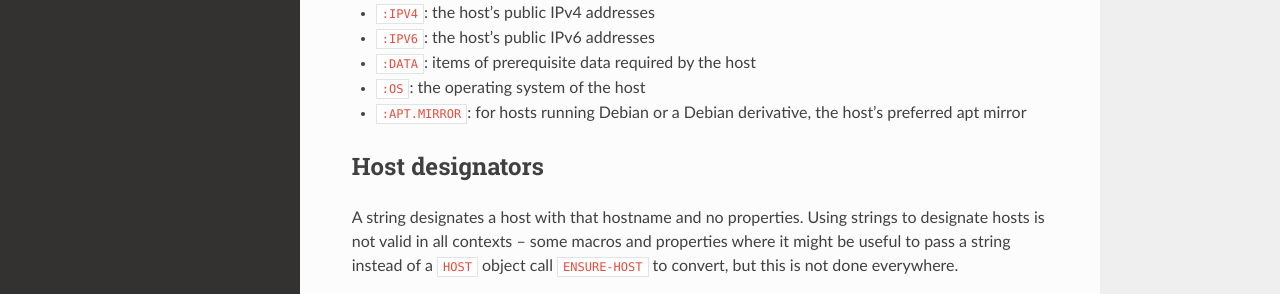
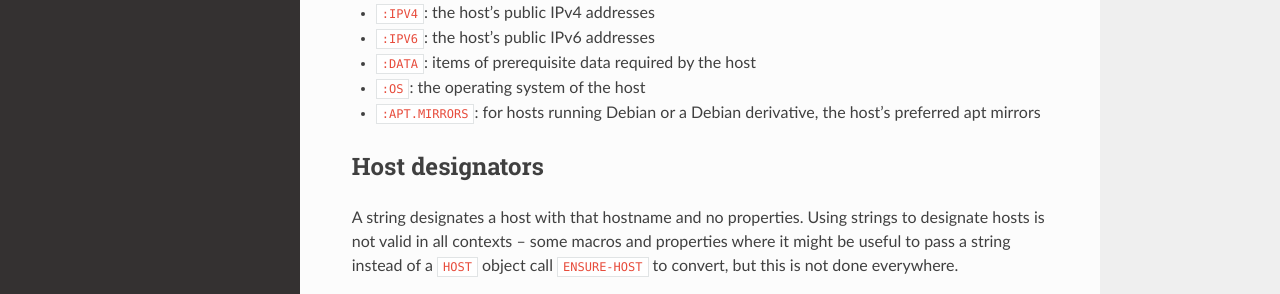
Before and after one commit to spwhitton/consfigurator, a Sphinx documentation site: the page built from doc/hosts.rst, in a window 1280 px wide and 1226 px high. Shown: the part 758-1052 px from the top of the window. Built offline with Sphinx 7.4.7 and the Read the Docs theme 2.0.0, drawn with Linux system fonts in a browser that asks for light colours.

Commit message:
rename APT:MIRROR to APT:MIRRORS, use &rest and rename the hostattr
Signed-off-by: Sean Whitton <spwhitton@spwhitton.name>

```diff
--- a/doc/hosts.rst
+++ b/doc/hosts.rst
@@ -41,8 +41,8 @@ keyword symbols.  The semantics of these attributes are documented here:
 
 - ``:OS``: the operating system of the host
 
-- ``:APT.MIRROR``: for hosts running Debian or a Debian derivative, the host's
-  preferred apt mirror
+- ``:APT.MIRRORS``: for hosts running Debian or a Debian derivative, the
+  host's preferred apt mirrors
 
 Host designators
 ----------------
--- a/doc/introduction.rst
+++ b/doc/introduction.rst
@@ -42,7 +42,7 @@ Try it out / quick start
           "Web and file server."
 	  (os:debian-stable "buster" :amd64)
 
-	  (apt:mirror "http://my.local.mirror.example.com/")
+	  (apt:mirrors "http://my.local.mirror.example.com/")
 	  (apt:uses-local-cacher) ; sets up apt-cacher-ng
 	  (apt:standard-sources.list)
 
```
Also changed, not shown: 4 other files.
